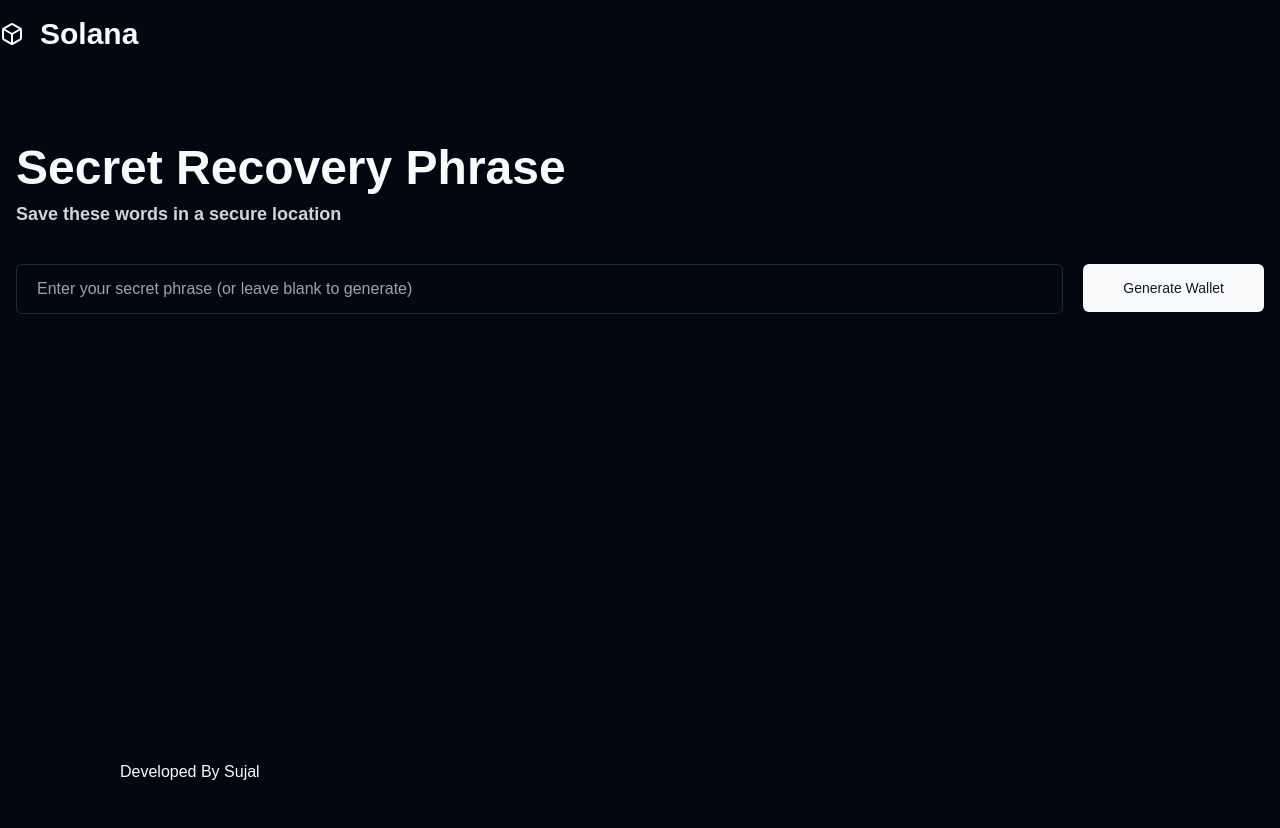
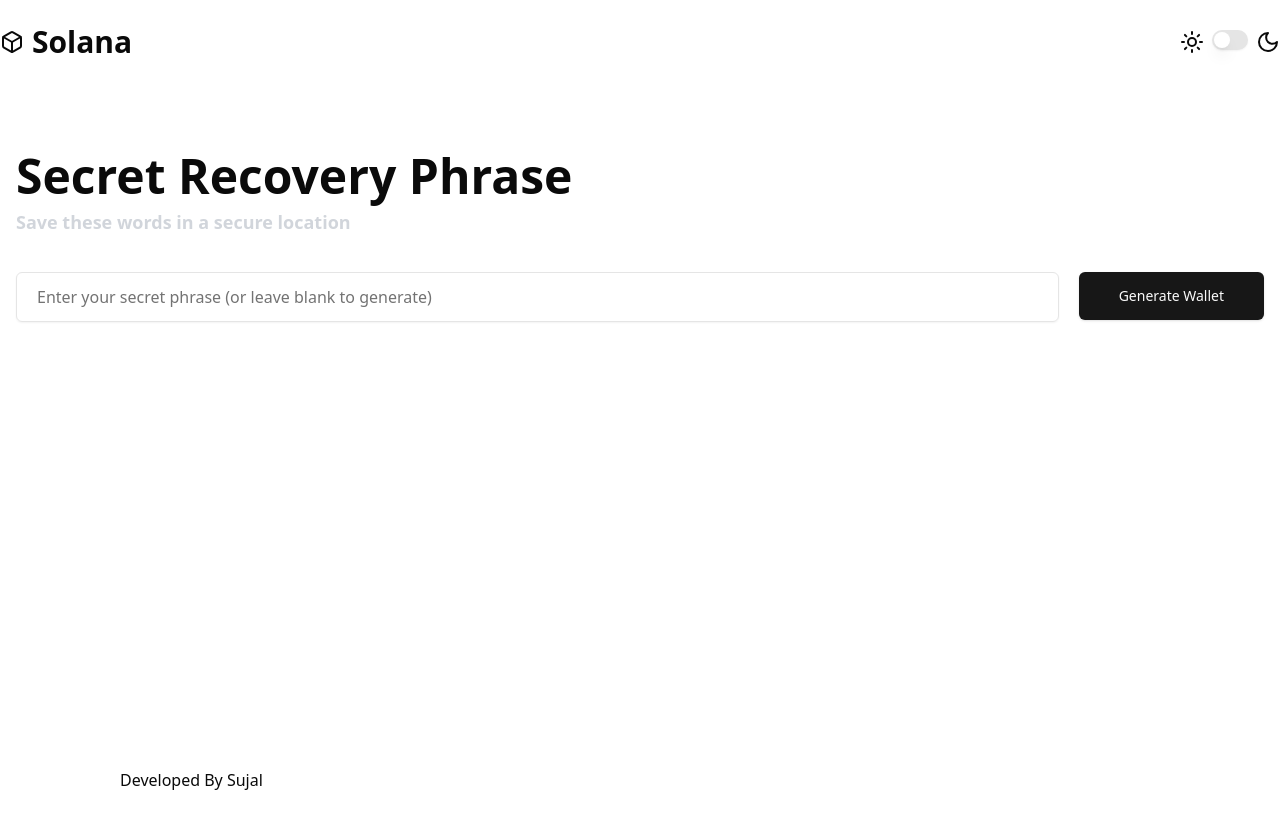
Before and after one commit to SuzalShrestha/wallet, a Next.js app: page / in a window 1280 px wide. Shown: the top 828 px of the page. Built offline with nearby package versions, Linux system fonts and the light colour scheme.

Commit message:
feat(ui): add theme

```diff
--- a/package.json
+++ b/package.json
@@ -12,6 +12,7 @@
     "@radix-ui/react-accordion": "^1.2.1",
     "@radix-ui/react-icons": "^1.3.1",
     "@radix-ui/react-slot": "^1.1.0",
+    "@radix-ui/react-switch": "^1.1.1",
     "@solana/web3.js": "^1.95.4",
     "bip39": "^3.1.0",
     "bs58": "^6.0.0",
--- a/src/app/globals.css
+++ b/src/app/globals.css
@@ -2,64 +2,55 @@
 @tailwind components;
 @tailwind utilities;
 
-body {
-  font-family: Arial, Helvetica, sans-serif;
-}
-
-@layer utilities {
-  .text-balance {
-    text-wrap: balance;
-  }
-}
-
 @layer base {
   :root {
     --background: 0 0% 100%;
-    --foreground: 224 71.4% 4.1%;
+    --foreground: 0 0% 3.9%;
     --card: 0 0% 100%;
-    --card-foreground: 224 71.4% 4.1%;
+    --card-foreground: 0 0% 3.9%;
     --popover: 0 0% 100%;
-    --popover-foreground: 224 71.4% 4.1%;
-    --primary: 220.9 39.3% 11%;
-    --primary-foreground: 210 20% 98%;
-    --secondary: 220 14.3% 95.9%;
-    --secondary-foreground: 220.9 39.3% 11%;
-    --muted: 220 14.3% 95.9%;
-    --muted-foreground: 220 8.9% 46.1%;
-    --accent: 220 14.3% 95.9%;
-    --accent-foreground: 220.9 39.3% 11%;
+    --popover-foreground: 0 0% 3.9%;
+    --primary: 0 0% 9%;
+    --primary-foreground: 0 0% 98%;
+    --secondary: 0 0% 96.1%;
+    --secondary-foreground: 0 0% 9%;
+    --muted: 0 0% 96.1%;
+    --muted-foreground: 0 0% 45.1%;
+    --accent: 0 0% 96.1%;
+    --accent-foreground: 0 0% 9%;
     --destructive: 0 84.2% 60.2%;
-    --destructive-foreground: 210 20% 98%;
-    --border: 220 13% 91%;
-    --input: 220 13% 91%;
-    --ring: 224 71.4% 4.1%;
+    --destructive-foreground: 0 0% 98%;
+    --border: 0 0% 89.8%;
+    --input: 0 0% 89.8%;
+    --ring: 0 0% 3.9%;
+    --radius: 0.5rem;
     --chart-1: 12 76% 61%;
     --chart-2: 173 58% 39%;
     --chart-3: 197 37% 24%;
     --chart-4: 43 74% 66%;
     --chart-5: 27 87% 67%;
-    --radius: 0.5rem;
   }
+
   .dark {
-    --background: 224 71.4% 4.1%;
-    --foreground: 210 20% 98%;
-    --card: 224 71.4% 4.1%;
-    --card-foreground: 210 20% 98%;
-    --popover: 224 71.4% 4.1%;
-    --popover-foreground: 210 20% 98%;
-    --primary: 210 20% 98%;
-    --primary-foreground: 220.9 39.3% 11%;
-    --secondary: 215 27.9% 16.9%;
-    --secondary-foreground: 210 20% 98%;
-    --muted: 215 27.9% 16.9%;
-    --muted-foreground: 217.9 10.6% 64.9%;
-    --accent: 215 27.9% 16.9%;
-    --accent-foreground: 210 20% 98%;
+    --background: 0 0% 3.9%;
+    --foreground: 0 0% 98%;
+    --card: 0 0% 3.9%;
+    --card-foreground: 0 0% 98%;
+    --popover: 0 0% 3.9%;
+    --popover-foreground: 0 0% 98%;
+    --primary: 0 0% 98%;
+    --primary-foreground: 0 0% 9%;
+    --secondary: 0 0% 14.9%;
+    --secondary-foreground: 0 0% 98%;
+    --muted: 0 0% 14.9%;
+    --muted-foreground: 0 0% 63.9%;
+    --accent: 0 0% 14.9%;
+    --accent-foreground: 0 0% 98%;
     --destructive: 0 62.8% 30.6%;
-    --destructive-foreground: 210 20% 98%;
-    --border: 215 27.9% 16.9%;
-    --input: 215 27.9% 16.9%;
-    --ring: 216 12.2% 83.9%;
+    --destructive-foreground: 0 0% 98%;
+    --border: 0 0% 14.9%;
+    --input: 0 0% 14.9%;
+    --ring: 0 0% 83.1%;
     --chart-1: 220 70% 50%;
     --chart-2: 160 60% 45%;
     --chart-3: 30 80% 55%;
--- a/src/app/layout.tsx
+++ b/src/app/layout.tsx
@@ -29,7 +29,12 @@
             <body
                 className={`${geistSans.variable} ${geistMono.variable} antialiased `}
             >
-                <ThemeProvider attribute='class' defaultTheme='dark'>
+                <ThemeProvider
+                    attribute='class'
+                    defaultTheme='system'
+                    enableSystem
+                    disableTransitionOnChange
+                >
                     {children}
                     <Footer />
                 </ThemeProvider>
--- a/src/components/navbar.tsx
+++ b/src/components/navbar.tsx
@@ -1,11 +1,26 @@
-import { Box } from 'lucide-react';
+'use client';
+import { Box, Moon, Sun } from 'lucide-react';
+import { Switch } from './ui/switch';
+import { useTheme } from 'next-themes';
 
 export default function Navbar() {
+    const { theme, setTheme } = useTheme();
     return (
-        <nav className='flex items-center py-4 gap-4'>
-            <Box />
-            <div className='flex items-center font-extrabold'>
+        <nav className='flex items-center justify-between py-4 gap-4 my-2'>
+            <div className='flex items-center  font-extrabold  gap-2'>
+                <Box />
                 <span className='text-3xl'>Solana</span>
+            </div>
+            <div className='flex items-center'>
+                <div className='flex gap-2'>
+                    <Sun />
+                    <Switch
+                        onCheckedChange={() =>
+                            setTheme(theme === 'dark' ? 'light' : 'dark')
+                        }
+                    />
+                    <Moon />
+                </div>
             </div>
         </nav>
     );
--- /dev/null
+++ b/src/components/ui/switch.tsx
@@ -0,0 +1,29 @@
+"use client"
+
+import * as React from "react"
+import * as SwitchPrimitives from "@radix-ui/react-switch"
+
+import { cn } from "@/lib/utils"
+
+const Switch = React.forwardRef<
+  React.ElementRef<typeof SwitchPrimitives.Root>,
+  React.ComponentPropsWithoutRef<typeof SwitchPrimitives.Root>
+>(({ className, ...props }, ref) => (
+  <SwitchPrimitives.Root
+    className={cn(
+      "peer inline-flex h-5 w-9 shrink-0 cursor-pointer items-center rounded-full border-2 border-transparent shadow-sm transition-colors focus-visible:outline-none focus-visible:ring-2 focus-visible:ring-ring focus-visible:ring-offset-2 focus-visible:ring-offset-background disabled:cursor-not-allowed disabled:opacity-50 data-[state=checked]:bg-primary data-[state=unchecked]:bg-input",
+      className
+    )}
+    {...props}
+    ref={ref}
+  >
+    <SwitchPrimitives.Thumb
+      className={cn(
+        "pointer-events-none block h-4 w-4 rounded-full bg-background shadow-lg ring-0 transition-transform data-[state=checked]:translate-x-4 data-[state=unchecked]:translate-x-0"
+      )}
+    />
+  </SwitchPrimitives.Root>
+))
+Switch.displayName = SwitchPrimitives.Root.displayName
+
+export { Switch }
--- a/src/components/wallet.tsx
+++ b/src/components/wallet.tsx
@@ -1,5 +1,7 @@
 import { useState } from 'react';
 import { Eye, EyeOff } from 'lucide-react';
+import { Button } from './ui/button';
+import { toast } from 'sonner';
 export function Wallet({
     wallet,
     index,
@@ -8,30 +10,43 @@
     index: number;
 }) {
     const [isEyeVisible, setIsEyeVisible] = useState<boolean>(false);
+    const copyToClipboard = (key: string) => {
+        navigator.clipboard.writeText(key);
+        toast.success('Copied to clipboard');
+    };
     return (
         <div className='flex flex-col border-[1px] border-gray-800 rounded-2xl gap-5 my-5'>
             <span className='text-4xl font-bold py-8 px-10'>
                 Wallet {index}
             </span>
-            <div className='flex flex-col text-2xl gap-10 bg-[#181818] rounded-2xl px-10 py-8'>
+            <div className='flex flex-col text-xl gap-10 bg-secondary rounded-2xl px-10 py-8'>
                 <div>
                     <div>Public Key</div>
-                    <div>{wallet.publicKey}</div>
+                    <div
+                        className='text-primary/80 hover:text-primary hover:cursor-pointer'
+                        onClick={() => copyToClipboard(wallet.publicKey)}
+                    >
+                        {wallet.publicKey}
+                    </div>
                 </div>
                 <div>
                     <div>Private</div>
-                    <div className='flex justify-between items-center'>
-                        <span>
+                    <div className='flex justify-between items-center '>
+                        <span
+                            onClick={() => copyToClipboard(wallet.privateKey)}
+                            className='w-[75%] text-primary/80 hover:text-primary hover:cursor-pointer'
+                        >
                             {isEyeVisible
                                 ? wallet.privateKey
-                                : `${'•'.repeat(30)}`}
+                                : `${'•'.repeat(wallet.privateKey.length)}`}
                         </span>
-                        <div
-                            className='hover:bg-[#2a2a2a] p-4 rounded-xl'
+                        <Button
+                            variant={'ghost'}
+                            className='p-4 rounded-xl'
                             onClick={() => setIsEyeVisible((prev) => !prev)}
                         >
                             {isEyeVisible ? <Eye /> : <EyeOff />}
-                        </div>
+                        </Button>
                     </div>
                 </div>
             </div>
```
Also changed, not shown: 1 other file (tests, documents, lock files or other folders).
